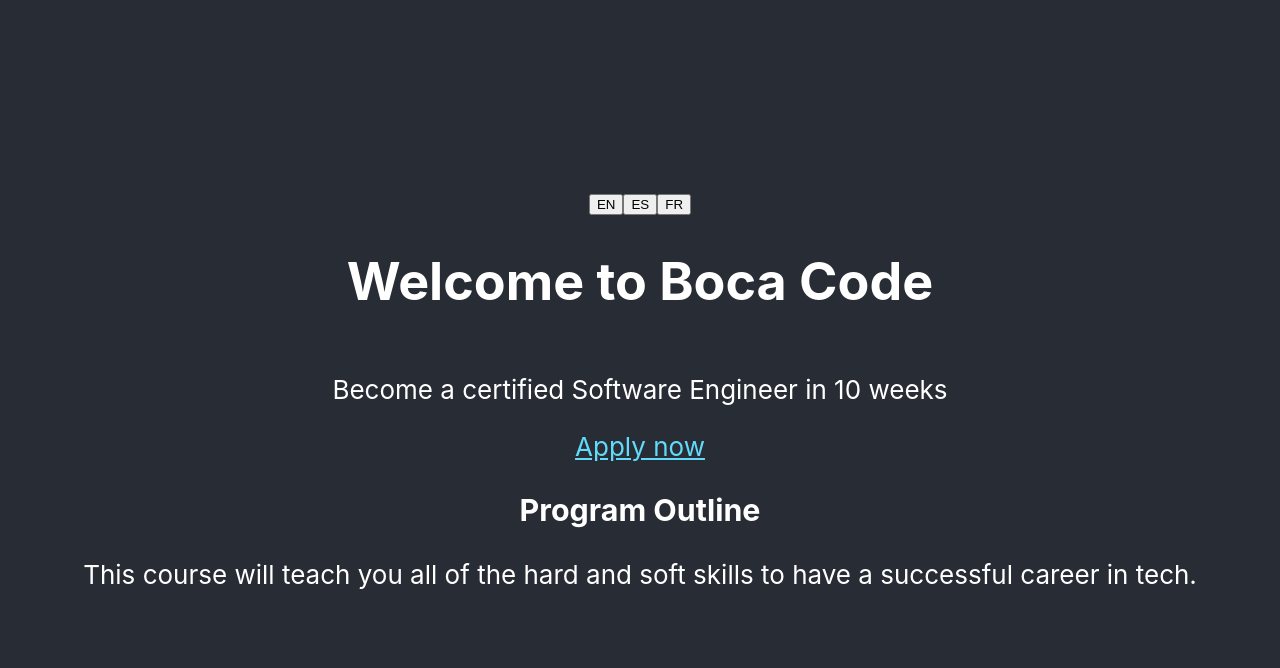
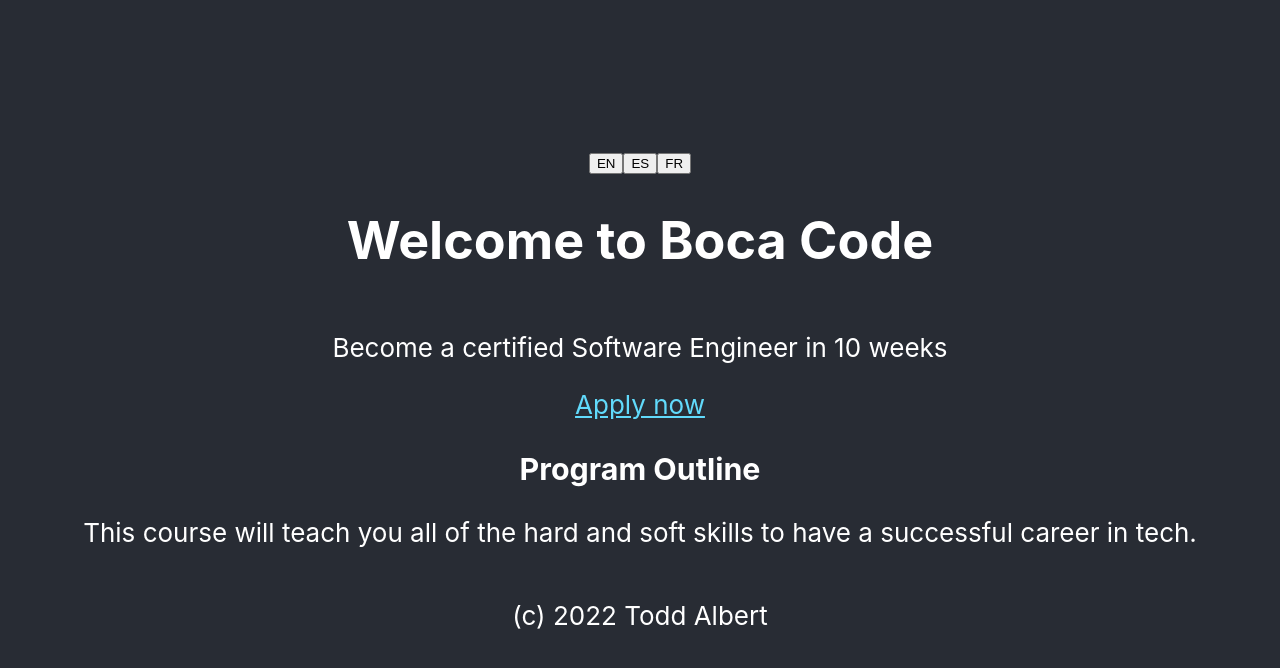
Before and after one commit to bocacode/i18n-c8, a React (Create React App) app: page / in a window 1280 px wide. Shown: the top 668 px of the page. Built offline with nearby package versions, Linux system fonts and the light colour scheme.

Commit message:
added footer with default text

```diff
--- a/src/App.js
+++ b/src/App.js
@@ -1,5 +1,6 @@
 import { useState, createContext } from 'react'
 import Details from './components/Details'
+import Footer from './components/Footer'
 import English from './lang/en.json'
 import Spanish from './lang/es.json'
 import French from './lang/fr.json'
@@ -18,7 +19,7 @@ export const LanguageContext = createContext()
 function App() {
   const [lang, setLang] = useState(_lang)
   return (
-    <LanguageContext.Provider value={{ lang }}>
+    <LanguageContext.Provider value={{ lang, English }}>
       <div className="App">
         <header className="App-header">
           <div>
@@ -37,6 +38,7 @@ function App() {
             {lang["app.cta"]}
           </a>
           <Details />
+          <Footer />
         </header>
       </div>
     </LanguageContext.Provider>
--- /dev/null
+++ b/src/components/Footer.jsx
@@ -0,0 +1,11 @@
+import { useContext } from "react"
+import { LanguageContext } from "../App"
+
+export default function Footer(){
+  const { lang, English } = useContext(LanguageContext)
+  return (
+    <footer>
+      <p>{lang["footer.text"] || English["footer.text"]}</p>
+    </footer>
+  )
+}
--- a/src/lang/en.json
+++ b/src/lang/en.json
@@ -3,5 +3,6 @@
   "app.subhead": "Become a certified Software Engineer in 10 weeks",
   "app.cta": "Apply now",
   "details.header": "Program Outline",
-  "details.text": "This course will teach you all of the hard and soft skills to have a successful career in tech."
+  "details.text": "This course will teach you all of the hard and soft skills to have a successful career in tech.",
+  "footer.text": "(c) 2022 Todd Albert"
 }
```
